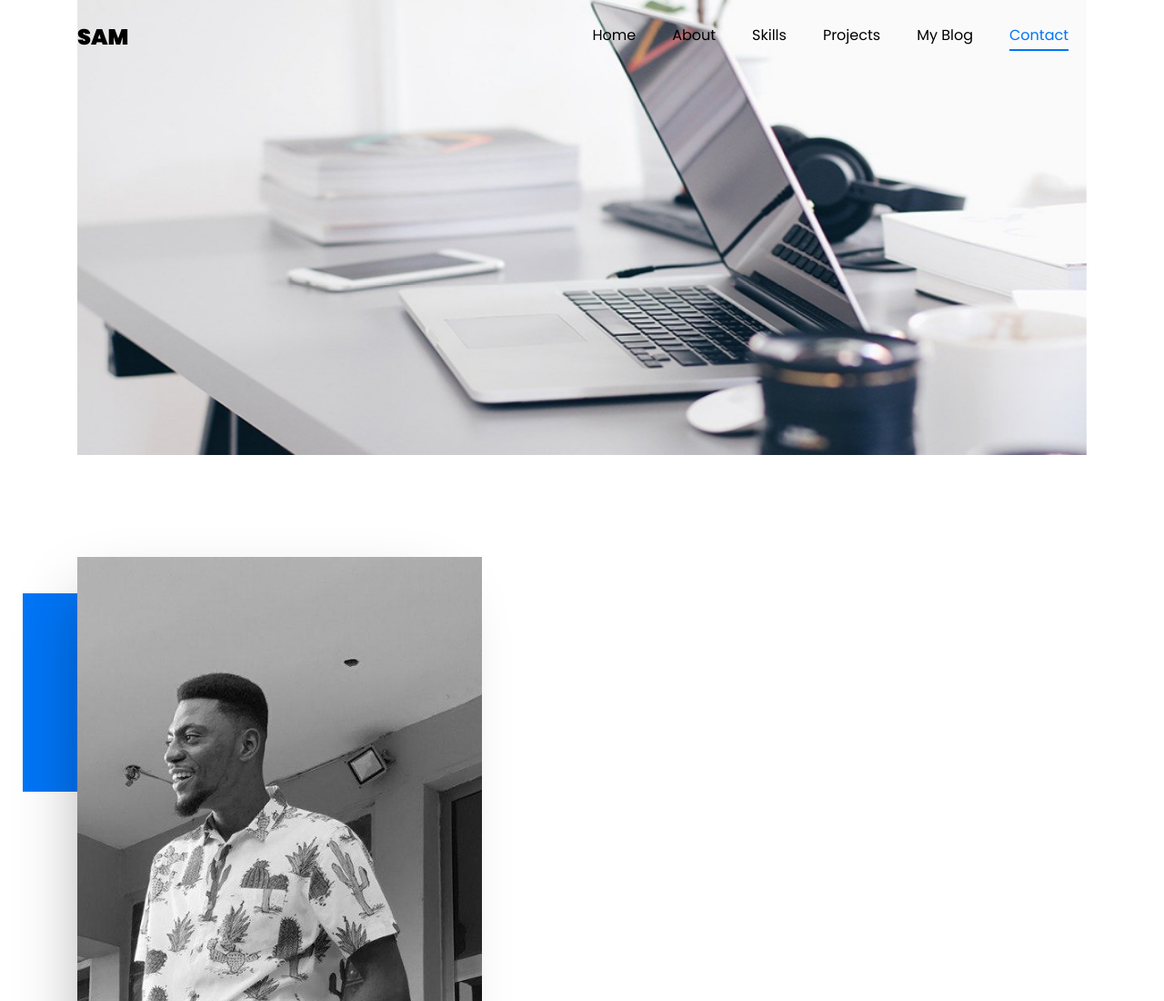
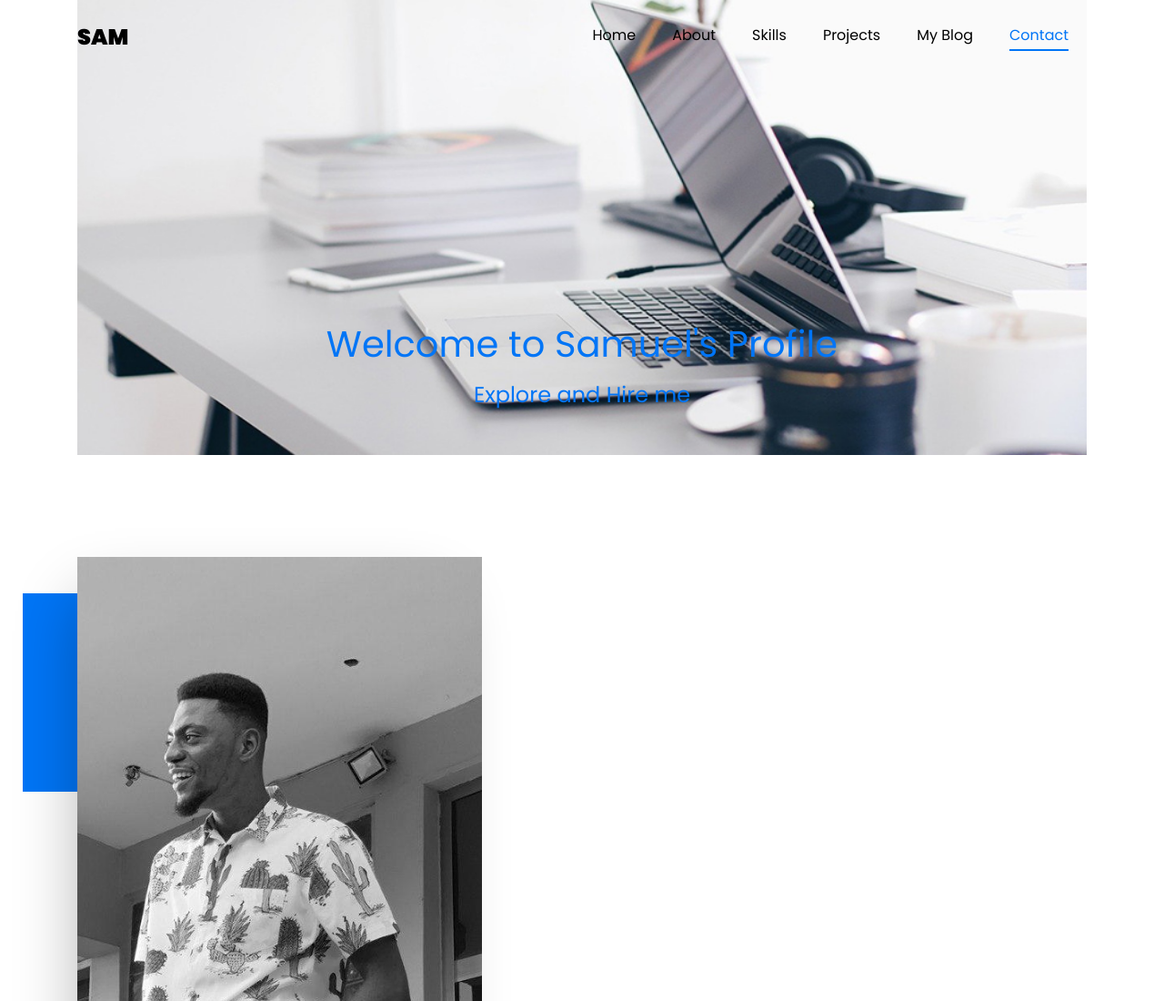
Before and after one commit to samuel355/cv, a plain HTML site: page index.html in a window 1280 px wide. Shown: the top 1100 px of the page at 91% size. Drawn offline with nearby package versions, Linux system fonts and the light colour scheme; files whose address does not match are found by name.

Commit message:
new commit

```diff
--- a/index.html
+++ b/index.html
@@ -53,10 +53,18 @@
 			<div id="carouselExampleSlidesOnly" class="carousel slide" data-ride="carousel">
 				<div class="carousel-inner">
 					<div class="carousel-item active">
-						<img style="width: 100px; height: 500px" src="images/bg-agency.jpg" class="d-block w-100 img-fluid" alt=" Samuel ">
+						<img style="width: 100px; height: 500px" src="images/bg-lap.jpg" class="d-block w-100 img-fluid" alt=" Samuel ">
+						<div class="carousel-caption d-none d-md-block">
+							<h1 style="color: #0075f6;">Welcome to Samuel's Profile</h1>
+							<h4>Explore and Hire me</h4>
+						</div>
 					</div>
 					<div class="carousel-item">
 						<img style="width: 100px; height: 500px" src="images/technology.jpg" class="d-block w-100 img-fluid" alt="Samuel">
+						<div class="carousel-caption d-none d-md-block">
+							<h1 style="color: #0075f6;">Welcome to Samuel's Profile</h1>
+							<h4 style="color: #0075f6;">Explore and Hire me</h4>
+						</div>
 					</div>
 				</div>
 			</div>
```
Also changed, not shown: images/bg-lap.jpg (added).
